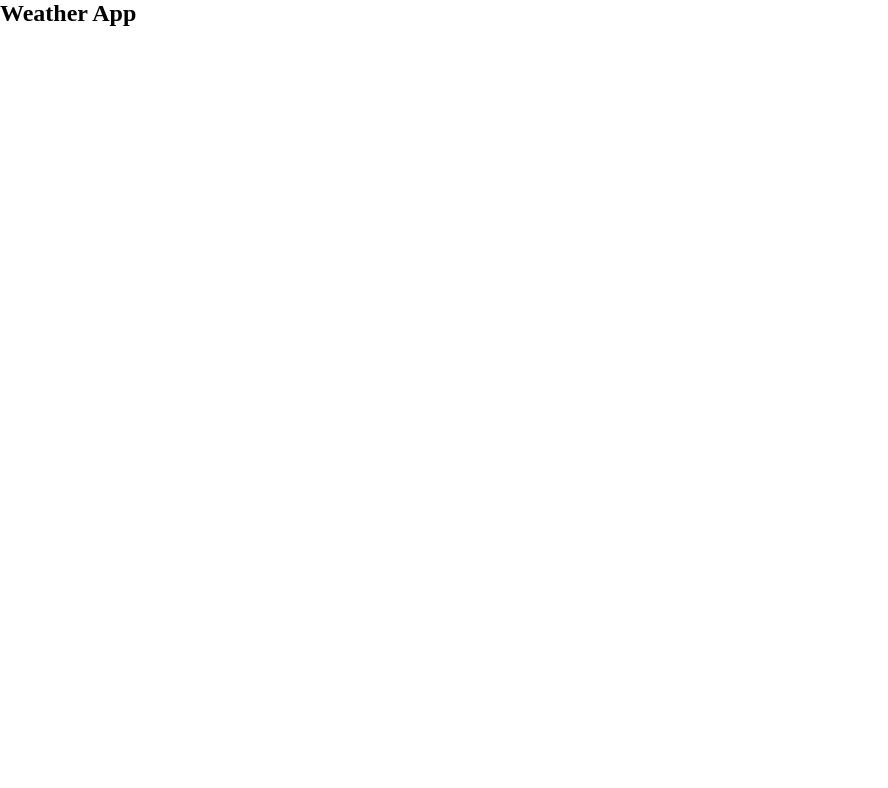
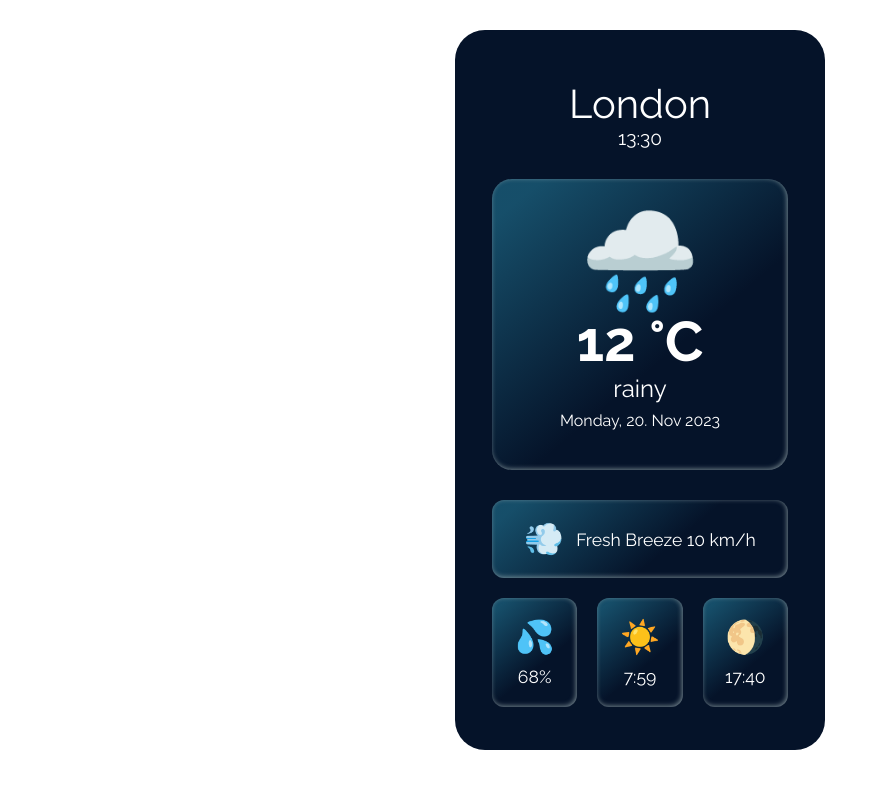
Before and after one commit to MoniqueHeusinger/Weather_App, a plain HTML site: page index.html in a window 1280 px wide. Shown: the whole page, without its empty margins (0-888 px from the left). Drawn offline with Linux system fonts and the light colour scheme.

Commit message:
CSS Version 0.1 erstellt; index.html zu Testzwecken manuell mit Daten gefüllt

```diff
--- a/assets/css/style.css
+++ b/assets/css/style.css
@@ -1,5 +1,127 @@
+@font-face {
+    font-family: "Raleway";
+    src: url("./../font/Raleway-Regular.ttf");
+}
+
+@font-face {
+    font-family: "Raleway-Bd";
+    src: url("./../font/Raleway-Bold.ttf");
+}
+
+
 * {
     margin: 0;
     padding: 0;
     box-sizing: border-box;
 }
+
+:root {
+    --primary: #051329;
+    --secondary: #2E8A99;
+    font-family: "Raleway";
+    color: white;
+}
+
+
+/* **********************
+    weather_container
+********************** */
+main section {
+    margin: 30px auto;
+    width: 370px;
+    height: 720px;
+    border-radius: 30px;
+    background-color: var(--primary);
+    text-align: center;
+}
+
+.data_style_general {
+    margin: 30px auto 0px auto;
+    width: 80%;
+}
+
+/*
+******************************************
+    1st data block ---> weather_data_one
+********************************************** */
+
+ /* City */
+main section article:nth-of-type(1) > p:nth-of-type(1) {
+    padding-top: 50px;
+    font-size: 2.5rem;
+}
+
+/* Time */
+main section article:nth-of-type(1) > p:nth-of-type(2) {
+    font-size: 1.2rem;
+}
+
+/* Main weather container */
+main section article:nth-of-type(1) > div {
+    padding-block: 40px;
+    border-radius: 20px;
+    box-shadow: inset -1px -1px 5px 0px rgba(164, 181, 184, 0.7);
+    background: linear-gradient(320deg, rgba(5,19,41,1) 40%, rgba(31,110,140,0.65) 92%);
+
+}
+
+/* => Icon */
+main section article:nth-of-type(1) > div p:nth-of-type(1) {
+    /* ACHTUNG: wenn echtes Icon eingefügt ist, ggf. margin anpassen!!!!  */
+    margin-top: -15px;
+    font-size: 6rem;
+}
+
+/* => Temperature */
+main section article:nth-of-type(1) > div p:nth-of-type(2) {
+    /* ACHTUNG: wenn echtes Icon eingefügt ist, ggf. anpassen!!!!  */
+    margin-top: -10px;
+    font-family: "Raleway-Bd";
+    font-size: 3.5rem;
+}
+
+/* => Weather condition */
+main section article:nth-of-type(1) > div p:nth-of-type(3) {
+    margin-bottom: 8px;
+    font-size: 1.5rem;;
+}
+
+/* => Date */
+main section article:nth-of-type(1) > div p:nth-of-type(4) {}
+
+/* ******************************************
+    2nd data block ---> weather_data_two
+********************************************** */
+
+/* Further weather data */
+.data_grid {
+    display: grid;
+    grid-template-columns: repeat(3, 1fr);
+    gap: 20px;
+}
+
+.data_grid > p {
+    padding: 20px;
+    display: flex;
+    font-size: 1.1rem;
+    border-radius: 12px;
+    box-shadow: inset -1px -1px 5px 0px rgba(164, 181, 184, 0.7);
+    background: linear-gradient(320deg, rgba(5,19,41,1) 40%, rgba(31,110,140,0.65) 92%);
+}
+
+.data_grid > p:nth-of-type(1) {
+    grid-column: 1 / 4;
+    justify-content: space-evenly;
+    align-items: center;
+}
+
+.data_grid > p:nth-of-type(2),
+.data_grid > p:nth-of-type(3),
+.data_grid > p:nth-of-type(4) {
+    flex-direction: column;
+    gap: 10px;
+}
+
+.data_grid > p > span {
+    font-size: 32px;
+}
--- a/index.html
+++ b/index.html
@@ -9,35 +9,35 @@
   <body>
     <main>
       <section id="weather_container">
-        <h1>Weather App</h1>
+        <!-- <h1>Weather App</h1> -->
         <article id="weather_data_one">
-          <!-- Stadt -->
-          <p id="city"></p>
-          <!-- Uhrzeit -->
-          <p id="time"></p>
+          <!-- City -->
+          <p id="city">London</p>
+          <!-- Time -->
+          <p id="time">13:30</p>
 
-          <!-- Main Container -->
-          <div>
-            <!-- icon -->
-            <p id="icon"></p>
-            <!-- Temperatur -->
-            <p id="temperature"></p>
-            <!-- Wetterlage -->
-            <p id="condition"></p>
-            <!-- Datum -->
-            <p id="date"></p>
+          <!-- Main weather container -->
+          <div class="data_style_general">
+            <!-- Icon -->
+            <p id="icon">🌧️</p>
+            <!-- Temperature -->
+            <p id="temperature">12 °C</p>
+            <!-- Weather condition -->
+            <p id="condition">rainy</p>
+            <!-- Date -->
+            <p id="date">Monday, 20. Nov 2023</p>
           </div>
         </article>
 
-        <!-- weitere Wetterdaten -->
-        <article id="weather_data_two">
-          <p id="data_one"></p>
-          <p id="data_two"></p>
-          <p id="data_three"></p>
-          <p id="data_four"></p>
+        <!-- Further weather data -->
+        <article id="weather_data_two" class="data_style_general data_grid">
+          <p id="data_one"><span>💨</span>Fresh Breeze 10 km/h</p>
+          <p id="data_two"><span>💦</span>68%</p>
+          <p id="data_three"><span>☀️</span>7:59</p>
+          <p id="data_four"><span>🌖</span>17:40</p>
         </article>
 
-        <!-- optional: Forecast ergänzen (Plan: 5 Tage)-->
+        <!-- optional: add forecast (plan: 5 Tage)-->
         <article id="forecast">
           <div id="forecast_day1"></div>
           <div id="forecast_day2"></div>
```
Also changed, not shown: assets/img/marcin-jozwiak-H35_4lJCC48-unsplash.jpg (added), assets/img/mulyadi-BnRS-iC4HhU-unsplash.jpg (added), assets/img/rainy_cloud.png (added), 2 other files.
